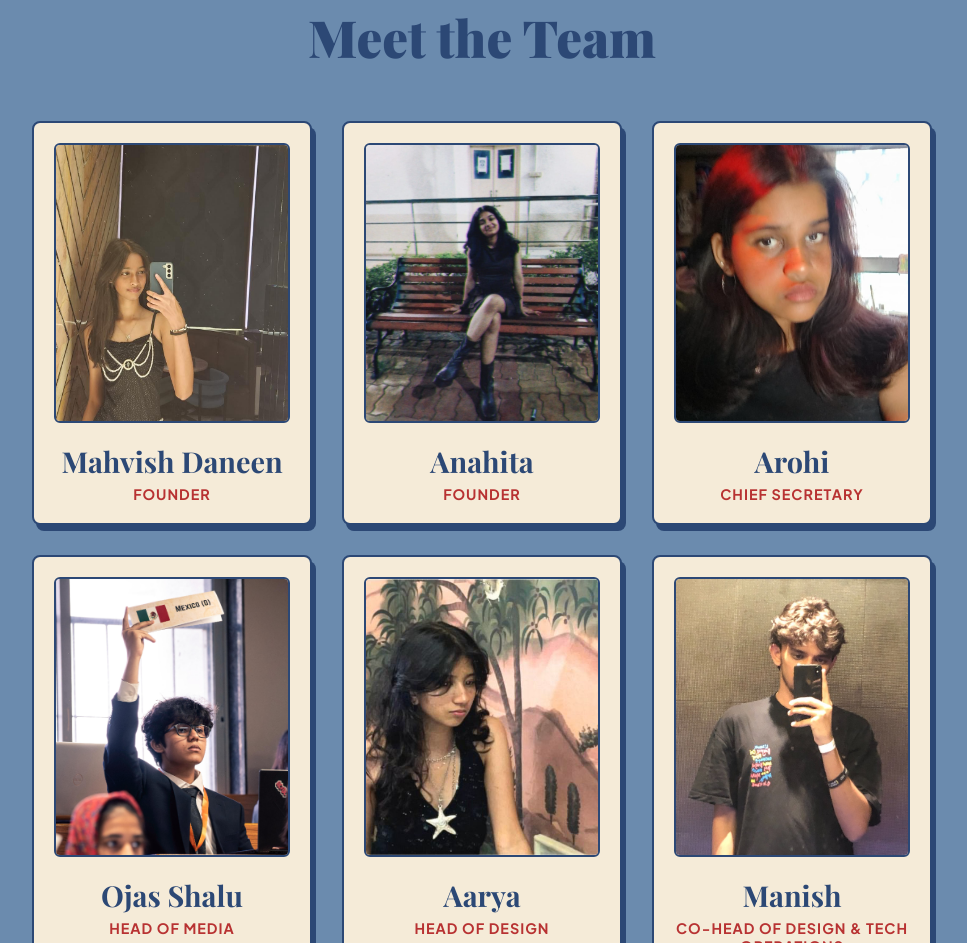
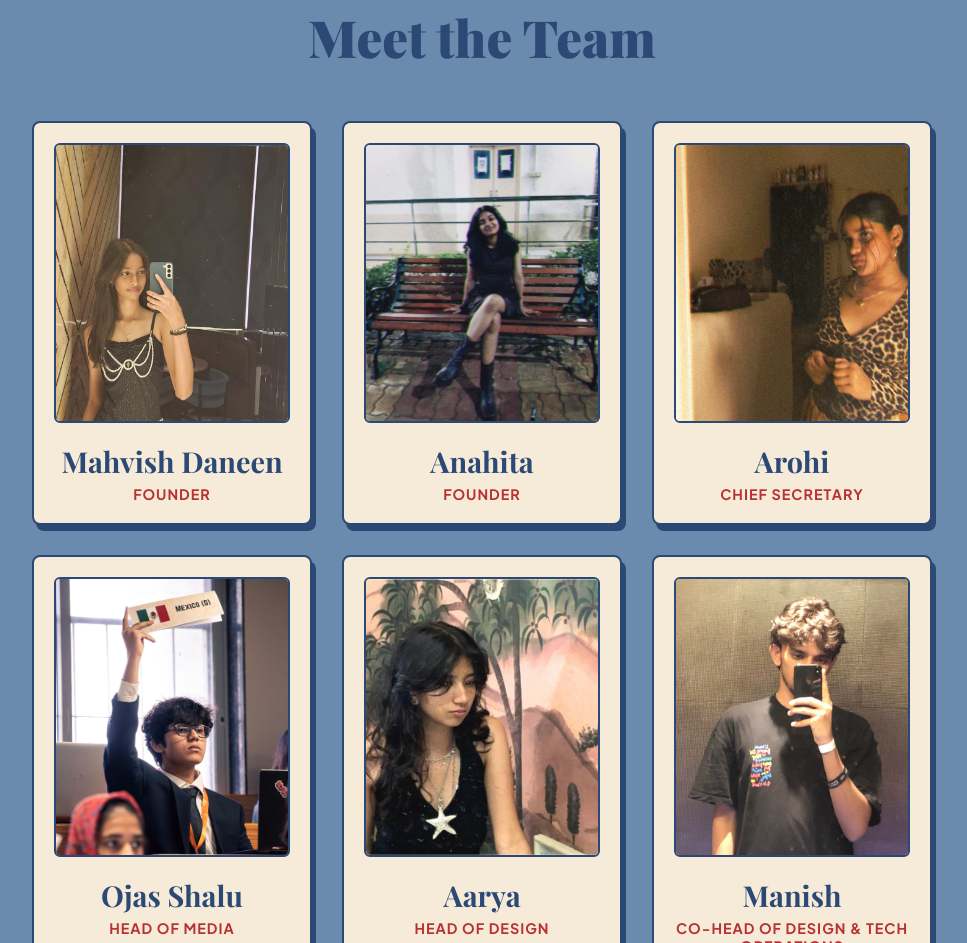
Before and after one commit to ibeastmanish/Project-Mindbloom, a website: page index.html in a window 1280 px wide. Shown: the part 5673-6616 px from the top of the page, without its empty margins (158-1125 px from the left). Drawn offline with nearby package versions, Linux system fonts and the light colour scheme; no server answers; a web font is replaced by a local one.

Commit message:
feat: updated Arohi team image

```diff
--- a/index.html
+++ b/index.html
@@ -2032,7 +2032,7 @@
         <div class="meet-role">Founder</div>
       </div>
       <div class="meet-card fade-up">
-        <a href="https://www.instagram.com/pvttt_arohi/" target="_blank"><img src="images/team/secretary-arohi.png" alt="Arohi - Chief Secretary" class="meet-photo" loading="lazy" /></a>
+        <a href="https://www.instagram.com/pvttt_arohi/" target="_blank"><img src="images/team/secretary-arohi.jpg" alt="Arohi - Chief Secretary" class="meet-photo" loading="lazy" /></a>
         <div class="meet-name">Arohi</div>
         <div class="meet-role">Chief Secretary</div>
       </div>
```
Also changed, not shown: images/team/secretary-arohi.jpg (added).
